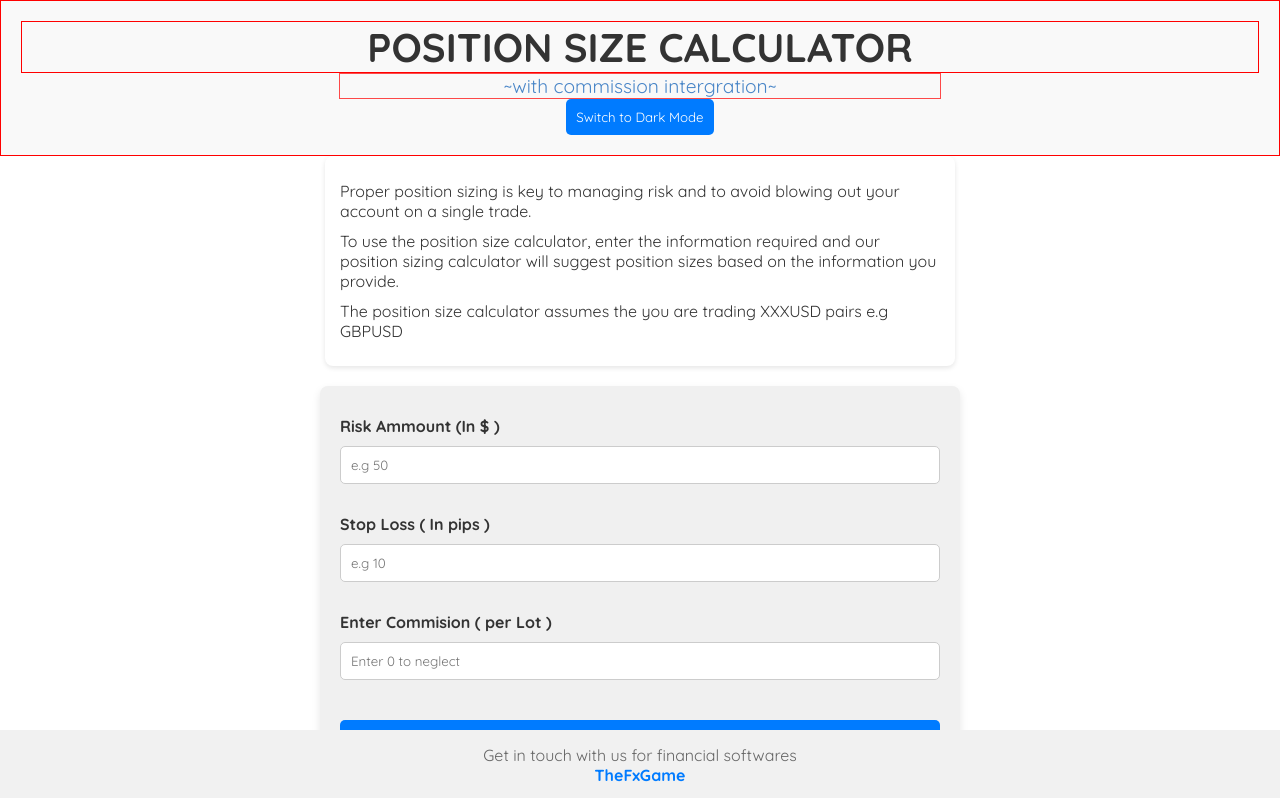
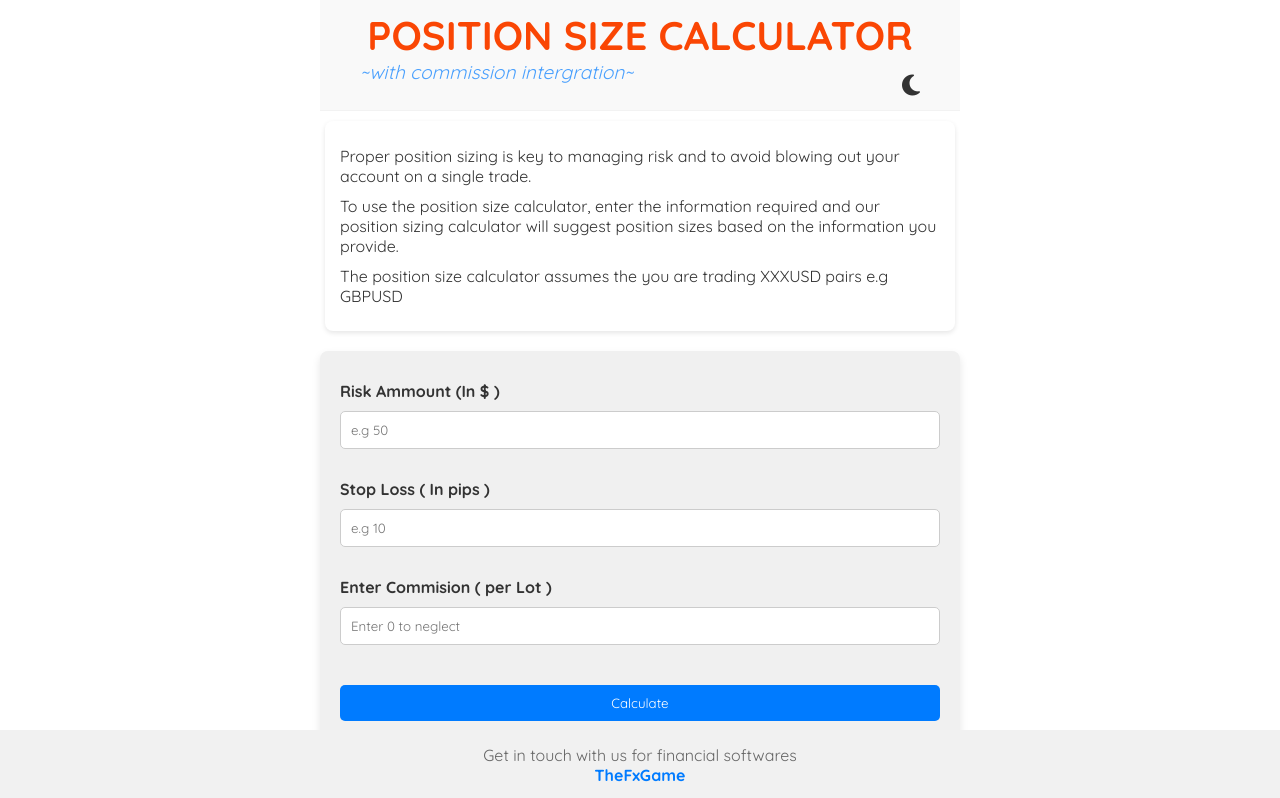
Before and after one commit to karugo-murage/Lot-size-Calculator, a React (Create React App) app: page / in a window 1280 px wide. Shown: the top 798 px of the page. Built offline with nearby package versions, Linux system fonts and the light colour scheme.

Commit message:
add final changes

```diff
--- a/package.json
+++ b/package.json
@@ -3,6 +3,7 @@
   "version": "0.1.0",
   "private": true,
   "dependencies": {
+    "@fortawesome/fontawesome-free": "^6.6.0",
     "@testing-library/jest-dom": "^5.17.0",
     "@testing-library/react": "^13.4.0",
     "@testing-library/user-event": "^13.5.0",
--- a/src/assets/style.css
+++ b/src/assets/style.css
@@ -5,34 +5,78 @@
 }
 
 .heading {
+    padding: 10px 20px;
+    display: block;
+    align-items: center;
+    max-width: 600px;
+    margin: 0 auto;
+    margin-bottom: 10px;
+    border-bottom: 1px solid #f2f2f2;
+    /* border: 1px solid red; */
     position: sticky;
     top: 0;
     text-align: center;
-    padding: 20px;
+    /* padding: 20px; */
     background-color: var(--header-bg-light);
     color: var(--header-text-light);
     transition: background-color 0.3s ease, color 0.3s ease;
-    border: 1px solid red;
+    /* border: 1px solid red; */
+    transform: translateY(-100px); /* Start position (above viewport) */
+    animation: slideDown 1s ease-out forwards;
 }
+@keyframes slideDown {
+    from {
+      transform: translateY(-100px); /* Start above the viewport */
+    }
+    to {
+      transform: translateY(0); /* End at normal position */
+    }
+  }
 
 .header {
-    /* align-items: center;
+    /* color: #333;  */
+    color: rgb(250, 70, 4);
+    /* font-size: 24px; */
+    margin: 0;
     max-width: 600px;
-    margin: 0px auto; */
     font-size: 2.5rem;
     font-weight: bold;
-    border: 1px solid red;
+    /* border: 1px solid red;  */
+}
+.subheaderbox{
+    display: flex;
+    flex-direction: row;
+    justify-content: space-between;
 }
 
 .subheader {
-    align-items: flex-start;
+    /* align-items: flex-start;
     max-width: 600px;
-    margin: 0px auto;
+    margin: 0px auto; */
     font-size: 1.2rem;
+    padding-left: 20px;
     /* margin-top: 10px; */
     opacity: 0.7;
-    color:#0056b3;
-    border: 1px solid red;
+    font-style: italic;
+    color:var(--footer-link-light);
+    /* border: 1px solid red; */
+}
+.theme-icon {
+    padding-right: 20px;
+    margin-top: 10px;
+    font-size: 1.5rem;
+    cursor: pointer;
+    color: var(--header-text-light); /* Adjust color for the mode */
+    transition: background-color 0.4s ease, color 0.4s ease, border-color 0.4s ease;
+}
+
+.theme-icon:hover {
+    color: var(--button-hover-light); /* On hover effect */
+}
+
+/* Dark mode adjustments */
+[data-theme='dark'] .theme-icon {
+    color: var(--header-text-light);
 }
  .instructions {
     align-items: center;
--- a/src/components/Header.js
+++ b/src/components/Header.js
@@ -1,14 +1,22 @@
 import React from "react";
+import "@fortawesome/fontawesome-free/css/all.min.css";
+
 
 const Header = ({ toggleTheme, isDarkMode }) => {
     return (
         <>
         <div className="heading">
-             <div className="header">POSITION SIZE CALCULATOR</div>
-            <div className="subheader"> ~with commission intergration~</div>
-            <button className="theme-toggle" onClick={toggleTheme}>
-                    {isDarkMode ? "Switch to Light Mode" : "Switch to Dark Mode"}
-                </button>
+            <div className="header">POSITION SIZE CALCULATOR</div>
+            <div className="subheaderbox">
+                <div className="subheader"> ~with commission intergration~</div>
+                <div className="theme-icon" onClick={toggleTheme}>
+                    {isDarkMode ? (
+                        <i className="fas fa-sun"></i> // Sun icon for light mode
+                    ) : (
+                        <i className="fas fa-moon"></i> // Moon icon for dark mode
+                    )}
+                </div>
+            </div>
         </div>
 
         </>
```
Also changed, not shown: 1 other file (tests, documents, lock files or other folders).
